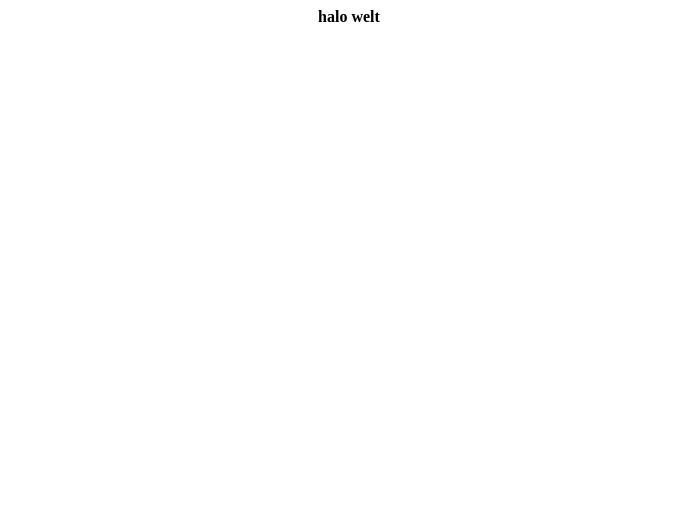
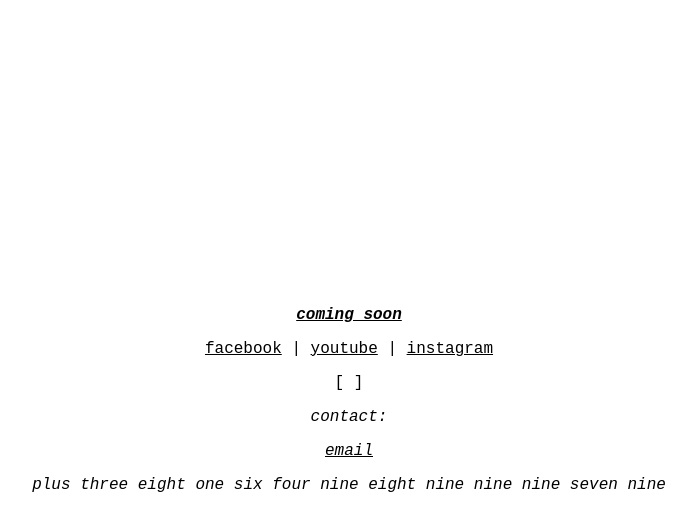
Before and after one commit to filipixi/filipixi.github.io, a plain HTML site: page index.html in a window 1280 px wide. Shown: the whole page, without its empty margins (291-987 px from the left). Drawn offline with Linux system fonts and the light colour scheme.

Commit message:
Update index.html

```diff
--- a/index.html
+++ b/index.html
@@ -1,2 +1,36 @@
-<p style="text-align: center;"><strong>halo welt</strong></p>
-<p>&nbsp;</p>
+<!DOCTYPE html>
+<html>
+	<style>
+		body {
+			background: white;
+			overflow: hidden;
+		}
+
+		p.font {
+			font-family: "courier new", courier;
+			size: 4;
+		}
+
+		a {
+			color: black;
+		}
+		section {
+			text-align: center;
+			position: fixed;
+			top: 50%;
+			left: 50%;
+			margin-right: -50%;
+			transform: translate(-50%, -50%); }
+	</style>
+
+	<title>Filip Stojanović</title>
+
+	<section>
+		<p class="font"><u><em><strong>coming soon</strong></em></u></p>
+		<p class="font"><a href="https://facebook.com/filipixi" target="_blank">facebook</a> | <a href="https://www.youtube.com/user/OfficialPixi" target="_blank">youtube</a> | <a href="https://instagram.com/filipixi/" target="_blank">instagram</a></p>
+		<p class="font">[ ]</p>
+		<p class="font"><em>contact:</em></p>
+		<p class="font"><em><a href="mailto:filipmima@gmail.com" target="_blank">email</a></em></p>
+		<p class="font"><em>plus three eight one six four nine eight nine nine nine seven nine</em></p>
+	</section>
+</html>
```
